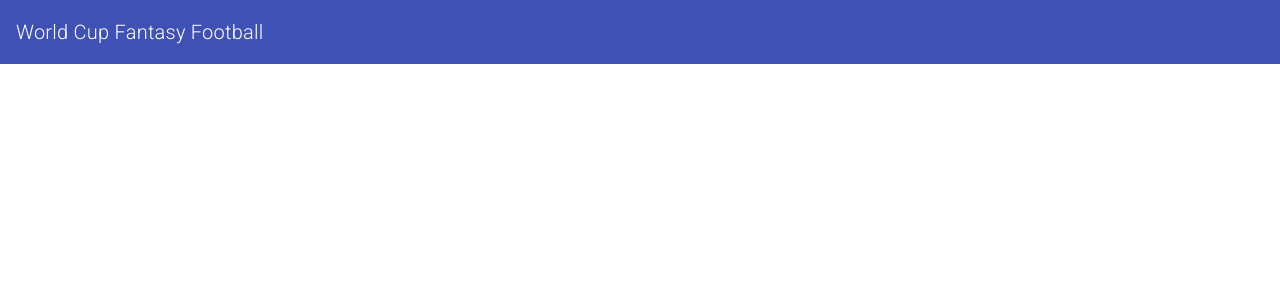
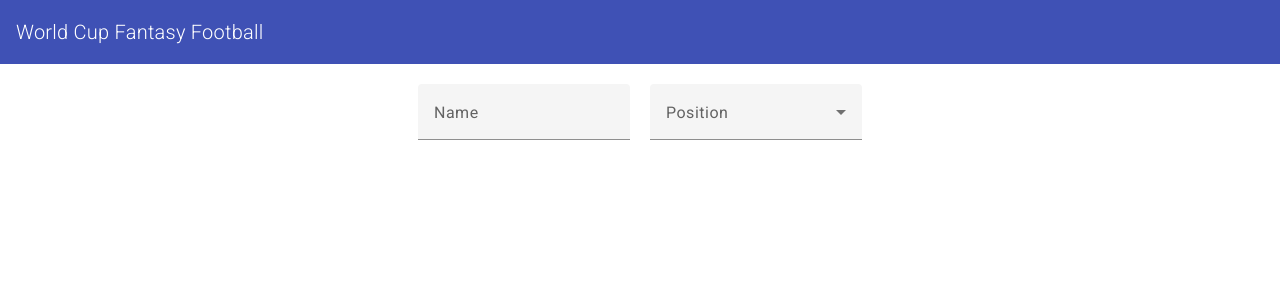
Before and after one commit to carlosempd/wc-fantasy, an Angular app: page /draft in a window 1280 px wide. Shown: the top 300 px of the page. Built offline with nearby package versions, Linux system fonts and the light colour scheme.

Commit message:
✨ feat: added filter component to draft view

```diff
--- a/src/app/pages/draft/draft.component.html
+++ b/src/app/pages/draft/draft.component.html
@@ -1,3 +1,4 @@
-<section>
+<section class="draft-container">
     <app-toolbar></app-toolbar>
+    <app-search></app-search>
 </section>
--- a/src/styles.scss
+++ b/src/styles.scss
@@ -12,6 +12,10 @@ h1, h2, h3, h4, h5, h6, p {
     flex-direction: row;
 }
 
+.gap-20 {
+    gap: 20px;
+}
+
 .flex-column {
     display: flex;
     flex-direction: column;
```
